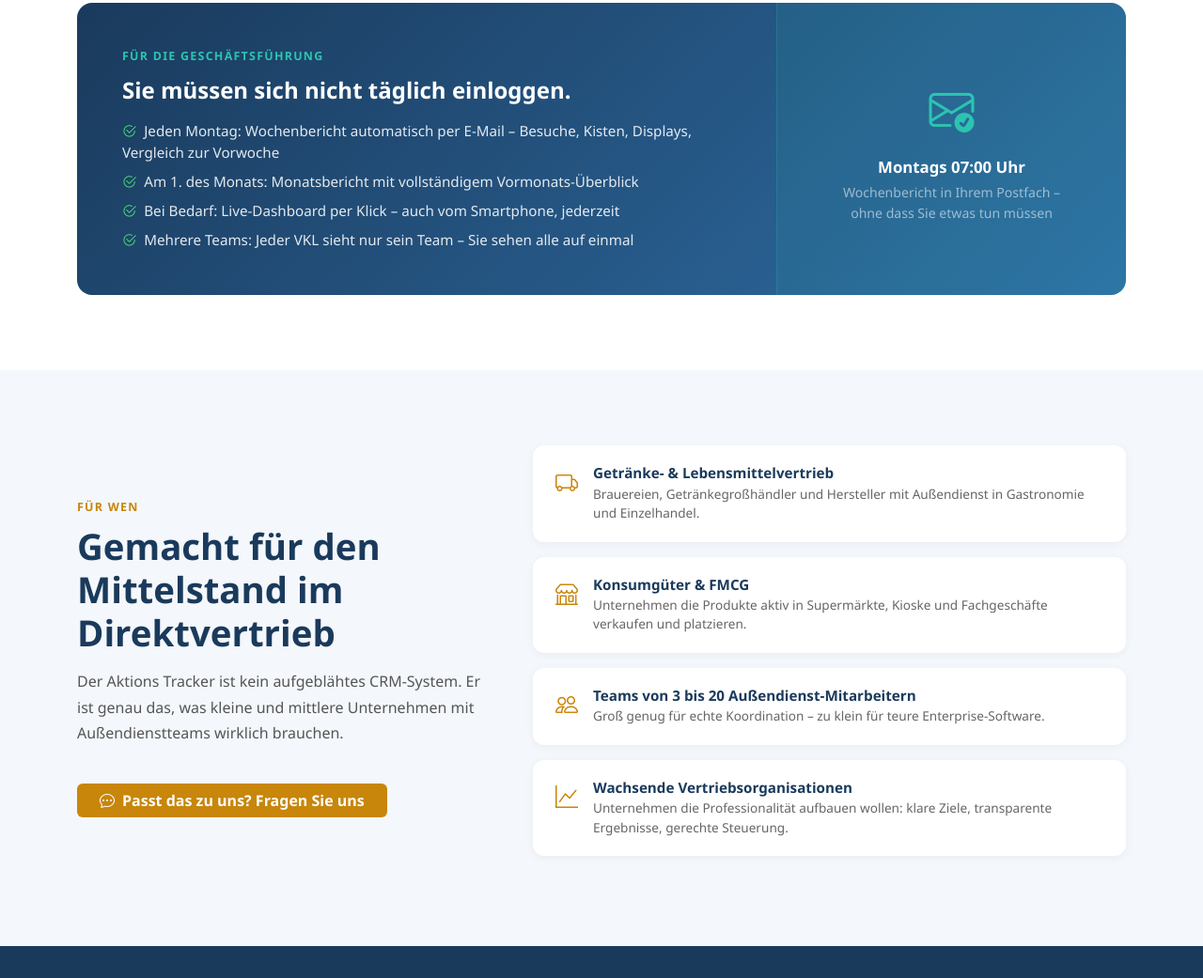
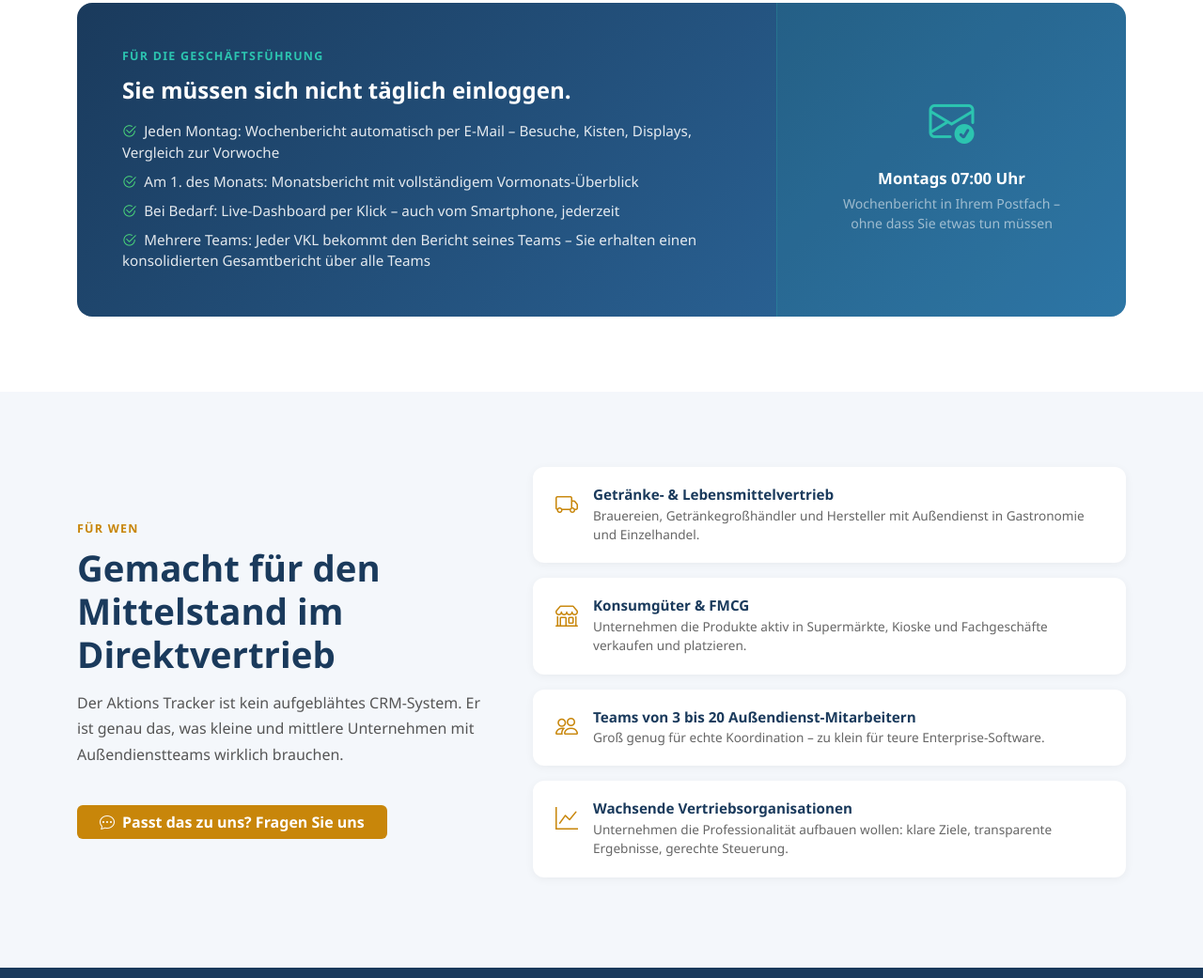
Before and after one commit to jananschuetz-oss/aktionstracker-website, a plain HTML site: page index.html in a window 1280 px wide. Shown: the part 3368-4409 px from the top of the page at 94% size. Drawn offline with nearby package versions, Linux system fonts and the light colour scheme.

Commit message:
Website: GF-Callout Multi-Team Wochenbericht präzisiert
"konsolidierten Gesamtbericht über alle Teams" statt nur "Sie sehen alle auf einmal"

Co-Authored-By: Claude Sonnet 4.6 <noreply@anthropic.com>

```diff
--- a/index.html
+++ b/index.html
@@ -808,7 +808,7 @@
             <div><i class="bi bi-check2-circle me-2" style="color:#4cdb7a"></i>Jeden Montag: Wochenbericht automatisch per E-Mail – Besuche, Kisten, Displays, Vergleich zur Vorwoche</div>
             <div><i class="bi bi-check2-circle me-2" style="color:#4cdb7a"></i>Am 1. des Monats: Monatsbericht mit vollständigem Vormonats-Überblick</div>
             <div><i class="bi bi-check2-circle me-2" style="color:#4cdb7a"></i>Bei Bedarf: Live-Dashboard per Klick – auch vom Smartphone, jederzeit</div>
-            <div><i class="bi bi-check2-circle me-2" style="color:#4cdb7a"></i>Mehrere Teams: Jeder VKL sieht nur sein Team – Sie sehen alle auf einmal</div>
+            <div><i class="bi bi-check2-circle me-2" style="color:#4cdb7a"></i>Mehrere Teams: Jeder VKL bekommt den Bericht seines Teams – Sie erhalten einen konsolidierten Gesamtbericht über alle Teams</div>
           </div>
         </div>
         <div class="col-lg-4 p-4 p-lg-5 d-flex align-items-center justify-content-center"
```
